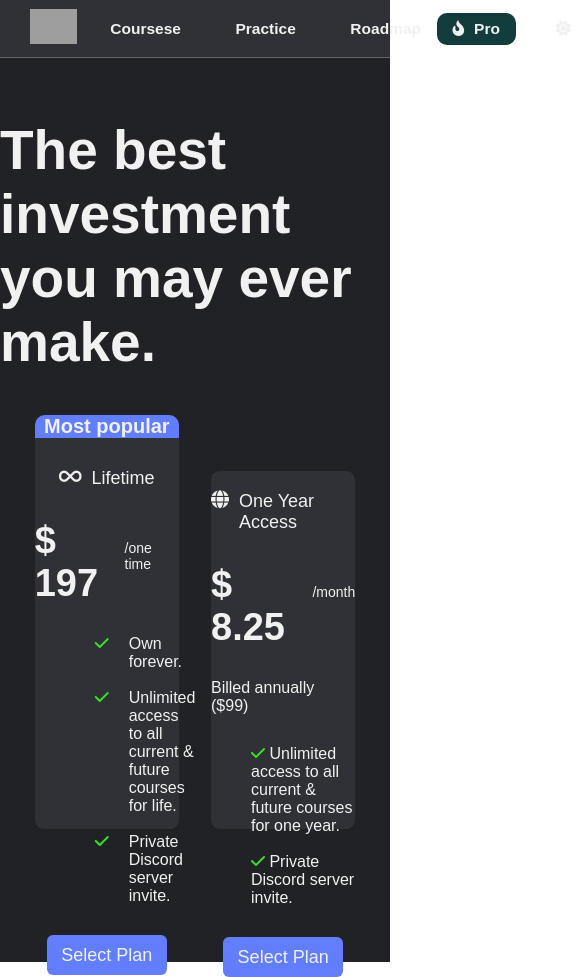
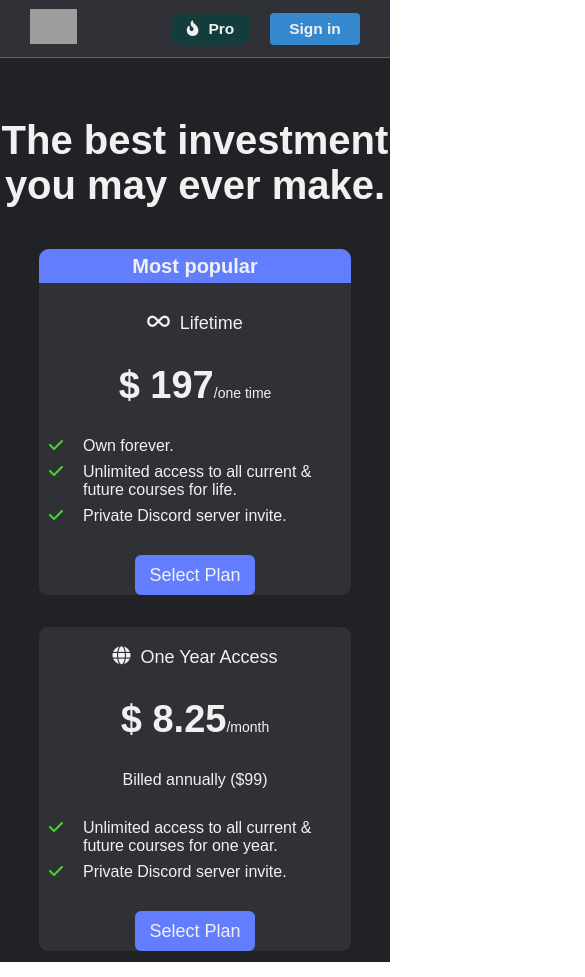
Before and after one commit to Souravkajla/neetcode.io-clone, a plain HTML site: page index.html in a window 390 px wide. Shown: the top 977 px of the page, 585 px wide, since content can reach past the window. Drawn offline with Linux system fonts and the light colour scheme; grey boxes are pictures that could not be loaded.

Commit message:
Update style.css

```diff
--- a/style.css
+++ b/style.css
@@ -250,6 +250,11 @@ NEW STYLING
   margin-left: 40px;
 }
 
+.checkfont2 div {
+  display: flex;
+  gap: 20px;
+}
+
 #billed {
   color: #f1f1f1;
   font-family: "Rubik", sans-serif;
@@ -257,3 +262,35 @@ NEW STYLING
   display: flex;
   justify-content: center;
 }
+
+@media screen and (max-width: 450px) {
+  .headertext {
+    display: none;
+  }
+  #sun {
+    display: none;
+  }
+  #bigtext {
+    font-size: 40px;
+    text-align: center;
+  }
+  #boxcontainer {
+    flex-direction: column;
+  }
+  #box {
+    width: 80vw;
+    height: 41vh;
+  }
+  #box2 {
+    width: 80vw;
+    height: 36vh;
+  }
+  .checkfont {
+    margin-left: 10px;
+    gap: 8px;
+  }
+  .checkfont2 {
+    margin-left: 10px;
+    gap: 8px;
+  }
+}
```
